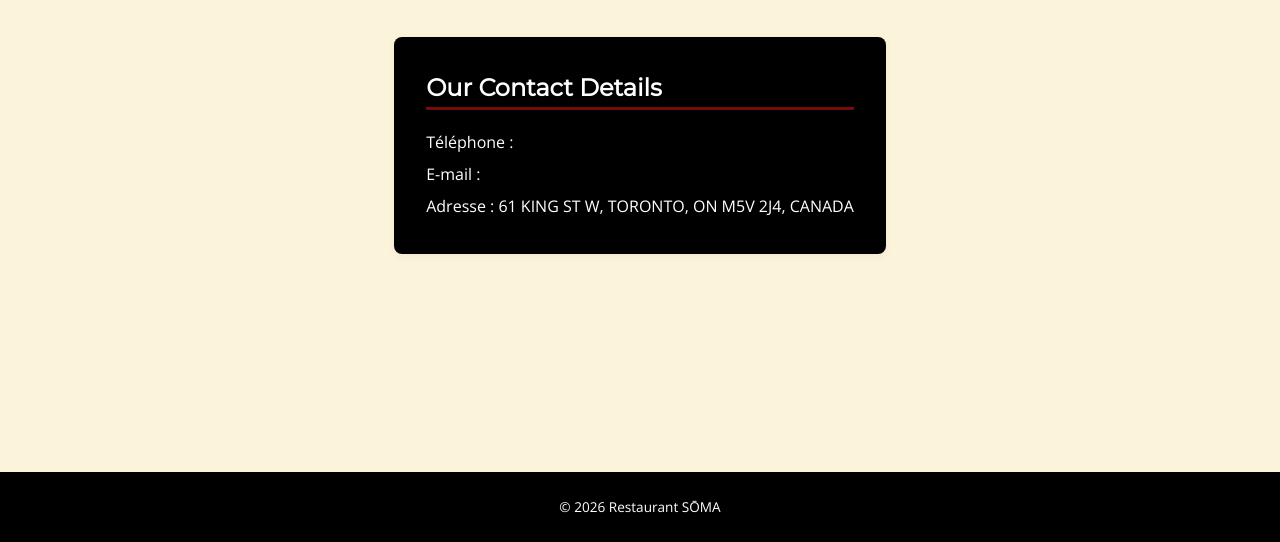
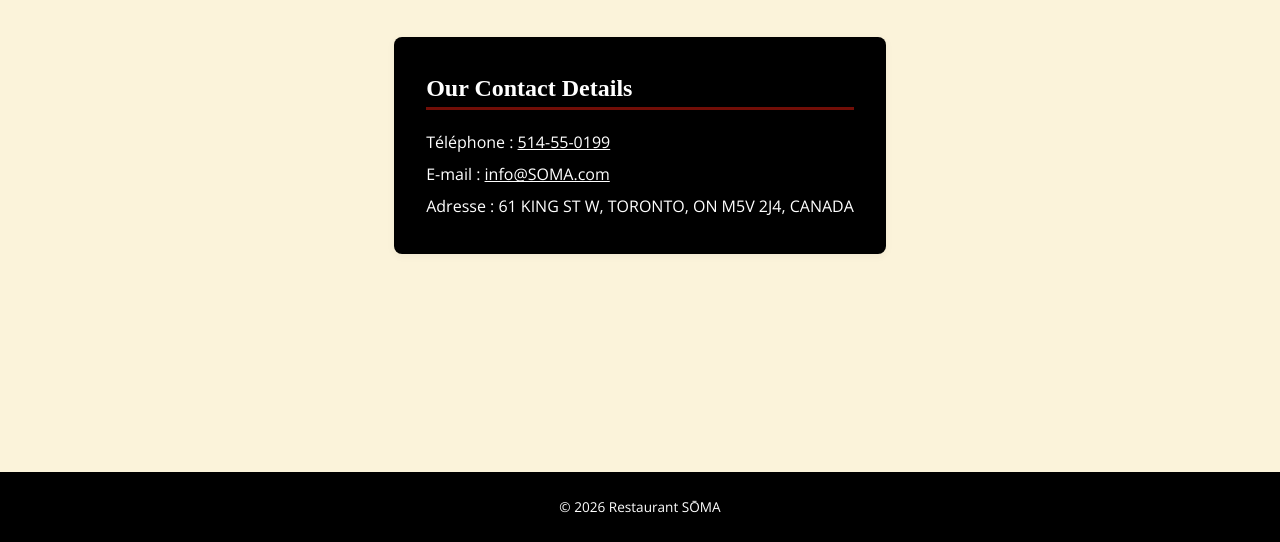
Before and after one commit to maenaklay/c113-projet-klaymaena, a plain HTML site: page contact.html in a window 1280 px wide. Shown: the part 258-800 px from the top of the page. Drawn offline with Linux system fonts and the light colour scheme.

Commit message:
modif 19.11.2026

```diff
--- a/style.css
+++ b/style.css
@@ -27,7 +27,7 @@
     --text-color: black;        /* Couleur sombre pour les textes */
     --background-color: #fbf3da;  /* Couleur de fond beige sable/crème */
     --white: #ffffff;             /* Blanc pur */
-    --font-heading: 'Montserrat', serif, sans-serif;          /* Police pour les titres */
+    --font-heading: 'Aboreto', serif, sans-serif;          /* Police pour les titres */
     --font-body: 'Open Sans', serif, sans-serif;      /* Police pour le texte normal */
 }
 /*POur éviter que les image déborde*/
@@ -51,6 +51,13 @@ img {
 @font-face {
     font-family: 'Montserrat';
     src: url('font/montserrat-v31-latin-regular.woff2') format('woff2');
+    font-weight: normal;
+    font-style: normal;
+}
+
+@font-face {
+    font-family: 'Aboreto';
+    scr: url(font/aboreto-v2-latin-regular.woff2) format('woff2');
     font-weight: normal;
     font-style: normal;
 }
@@ -287,6 +294,11 @@ a {
     color: var(--white);
 }
 
+.contact-card a{
+    color : var(--white);
+    text-decoration: underline;
+}
+
 /* Navigation interne par catégories dans la page Menu (les petits boutons ronds) */
 .categories {
     display: flex;
```
